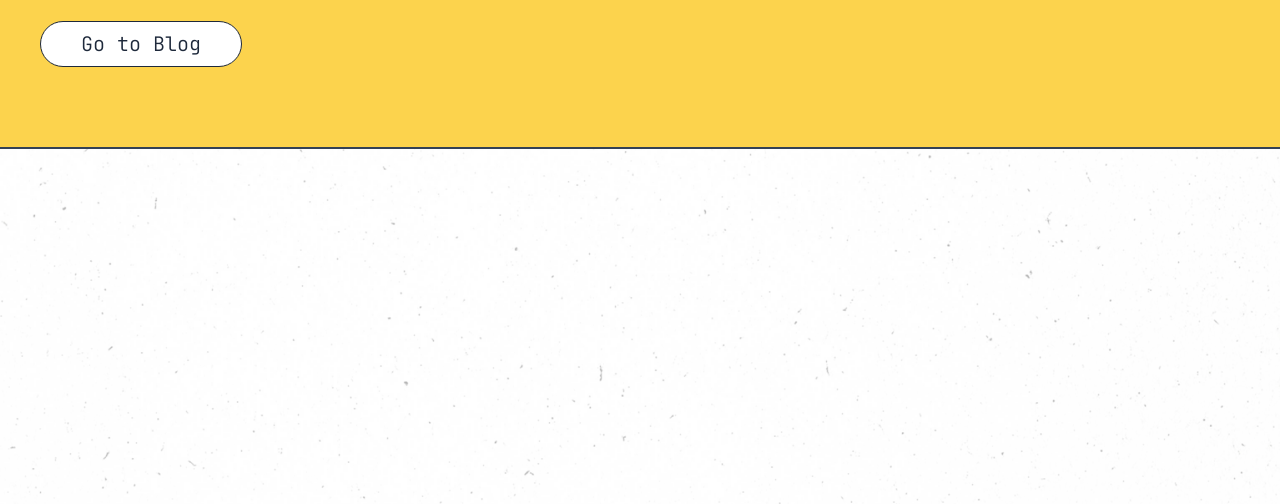
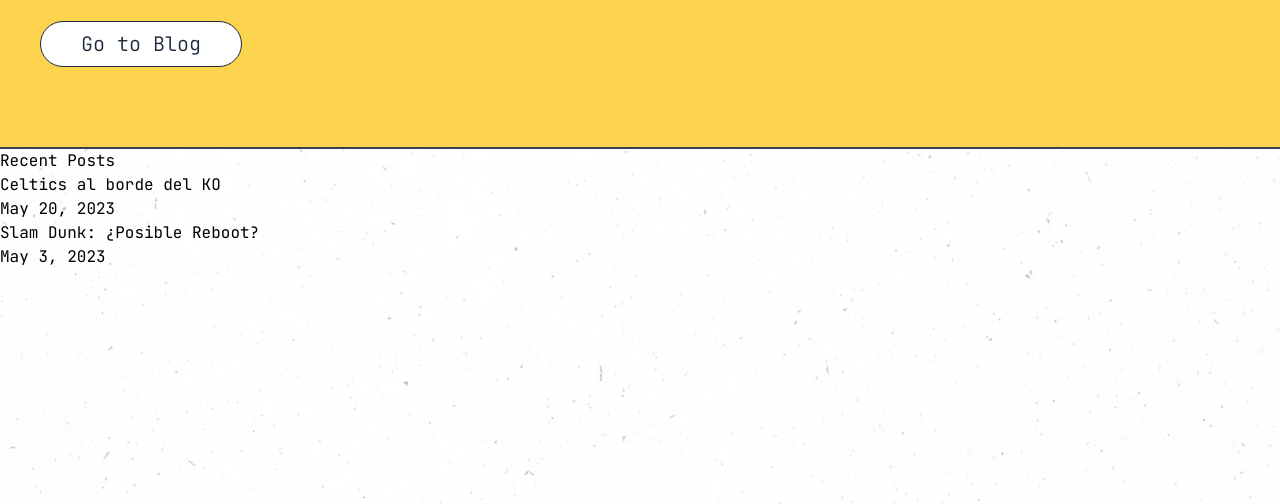
Before and after one commit to robemadz/blog-robe, a Gatsby site: page / in a window 1280 px wide. Shown: the part 296-800 px from the top of the page. Built offline with nearby package versions, Linux system fonts and the light colour scheme; Gatsby itself is replaced by a stand-in of ours.

Commit message:
añadido staticQuery para mostrar en el index los blogPosts más recientes, que son los que están en primera página del apartado blog. Falta maquetar esa sección

```diff
--- a/src/pages/index.js
+++ b/src/pages/index.js
@@ -1,11 +1,13 @@
 import * as React from "react"
+import { Link } from "gatsby"
 import Layout from "../components/layout"
-import { Link } from "gatsby"
+import RecentPosts from "../templates/recentPosts"
 import Seo from "../components/seo"
 
-const IndexPage = () => (
+const IndexPage = () => {
+  return (
     <Layout>
-    <section className=" py-20 bg-amber-300 border-b-2 border-b-slate-700">
+      <section className="py-20 bg-amber-300 border-b-2 border-b-slate-700">
         <div className="max-w-screen-xl mx-auto px-4 sm:px-10">
           <h1 className="text-6xl leading-tight font-semibold tracking-wider text-slate-800 mb-6">
             Catch sentence.
@@ -21,8 +23,12 @@ const IndexPage = () => (
           </Link>
         </div>
       </section>
+      <section>
+        <RecentPosts />
+      </section>
     </Layout>
   )
+}
 
 export const Head = () => <Seo title="Home Page" />
 
--- a/src/templates/index.js
+++ b/src/templates/index.js
@@ -1,4 +1,4 @@
-import * as React from "react"
+import React from "react"
 import { graphql, Link } from "gatsby"
 import Layout from "../components/layout"
 import BlogPosts from "../components/blogposts"
--- /dev/null
+++ b/src/templates/recentPosts.js
@@ -0,0 +1,38 @@
+import React from "react"
+import { graphql, Link, useStaticQuery } from "gatsby"
+
+const RecentPosts = () => {
+  const data = useStaticQuery(graphql`
+    query {
+      allMdx(sort: { frontmatter: { date: DESC } }, limit: 2) {
+        nodes {
+          frontmatter {
+            title
+            date(formatString: "MMMM D, YYYY")
+            slug
+          }
+          id
+        }
+      }
+    }
+  `)
+  const posts = data.allMdx.nodes
+
+  return (
+    <section>
+      <h2>Recent Posts</h2>
+      <ul>
+        {posts.map(post => (
+          <li key={post.id}>
+            <Link to={`/blog/${post.frontmatter.slug}`}>
+              {post.frontmatter.title}
+            </Link>
+            <p>{post.frontmatter.date}</p>
+          </li>
+        ))}
+      </ul>
+    </section>
+  )
+}
+
+export default RecentPosts
```
Lines whose indentation alone changed are shown as unchanged.
